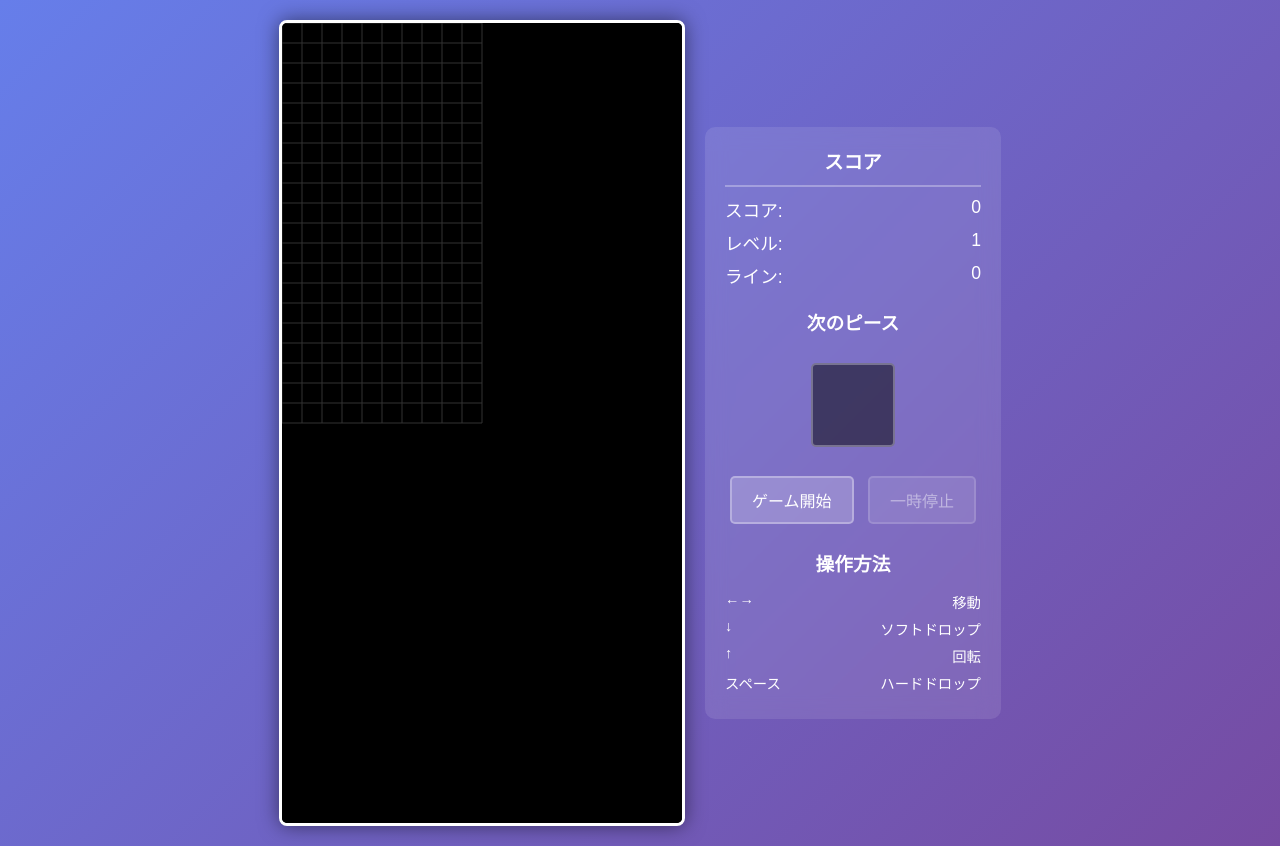
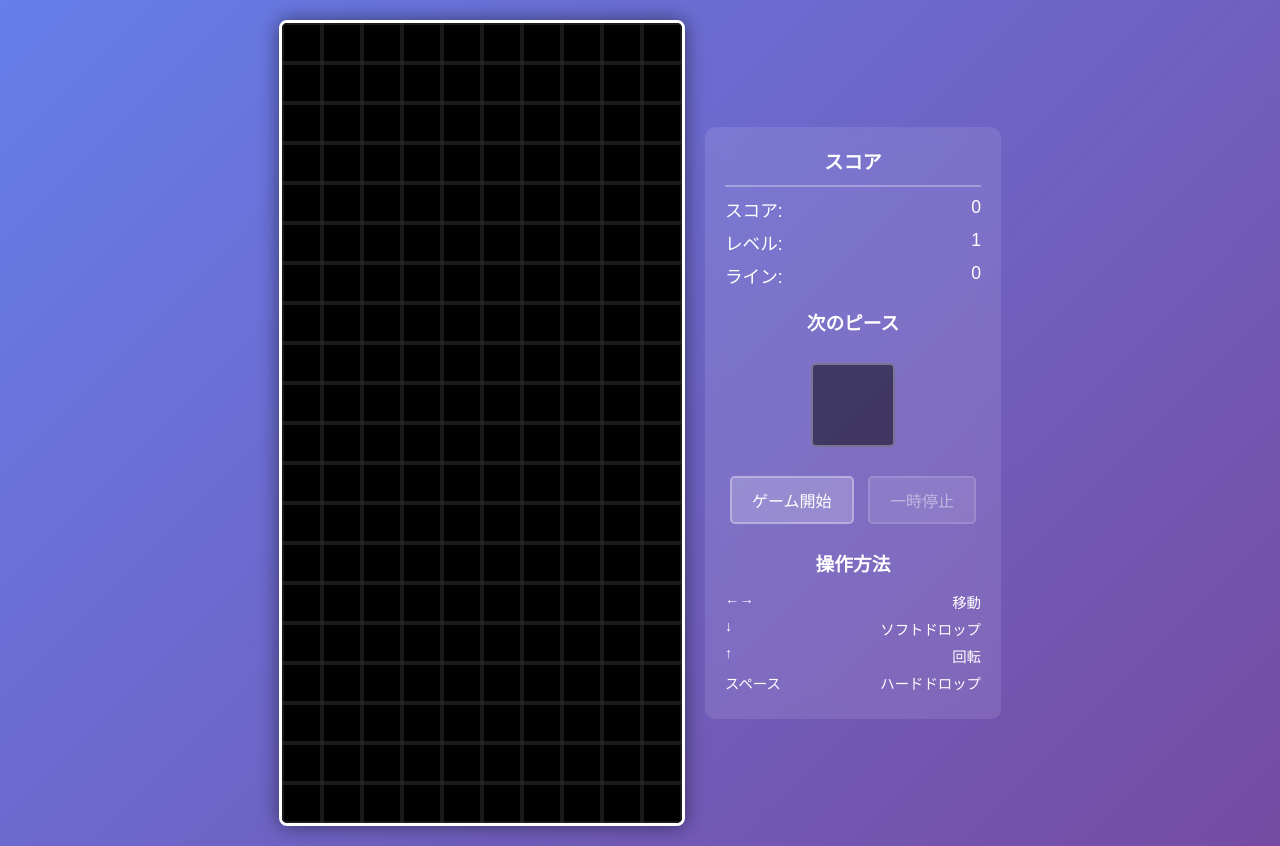
Before and after one commit to purplehoge/html-tetris-game, a plain HTML site: page index.html in a window 1280 px wide. Drawn offline with Linux system fonts and the light colour scheme.

Commit message:
fix: Canvasフレーム表示と十字キー操作を改善
- Canvas実サイズを200x400に調整、CSS拡大でクリアな表示
- 十字キーとスペースキーのページスクロールを完全に防止
- image-rendering: pixelatedでピクセル描画を最適化
- 横スクロールを無効化してゲーム体験向上

🤖 Generated with [Claude Code](https://claude.ai/code)

Co-Authored-By: Claude <noreply@anthropic.com>

```diff
--- a/index.html
+++ b/index.html
@@ -15,6 +15,7 @@
             justify-content: center;
             align-items: center;
             min-height: 100vh;
+            overflow-x: hidden;
         }
 
         .game-container {
@@ -28,6 +29,9 @@
             border-radius: 8px;
             background: #000;
             box-shadow: 0 0 20px rgba(0, 0, 0, 0.5);
+            width: 400px;
+            height: 800px;
+            image-rendering: pixelated;
         }
 
         .game-info {
@@ -151,7 +155,7 @@
 </head>
 <body>
     <div class="game-container">
-        <canvas id="game-canvas" width="400" height="800"></canvas>
+        <canvas id="game-canvas" width="200" height="400"></canvas>
 
         <div class="game-info">
             <div class="score-section">
@@ -515,6 +519,11 @@
             }
 
             handleKeyDown(event) {
+                // 十字キーとスペースキーのページスクロール・デフォルト動作を防止
+                if (['ArrowLeft', 'ArrowRight', 'ArrowUp', 'ArrowDown', 'Space'].includes(event.code)) {
+                    event.preventDefault();
+                }
+
                 if (!this.gameRunning || this.paused || this.gameOver) return;
 
                 switch(event.code) {
@@ -534,7 +543,6 @@
                         this.rotate();
                         break;
                     case 'Space':
-                        event.preventDefault();
                         this.hardDrop();
                         break;
                 }
```
